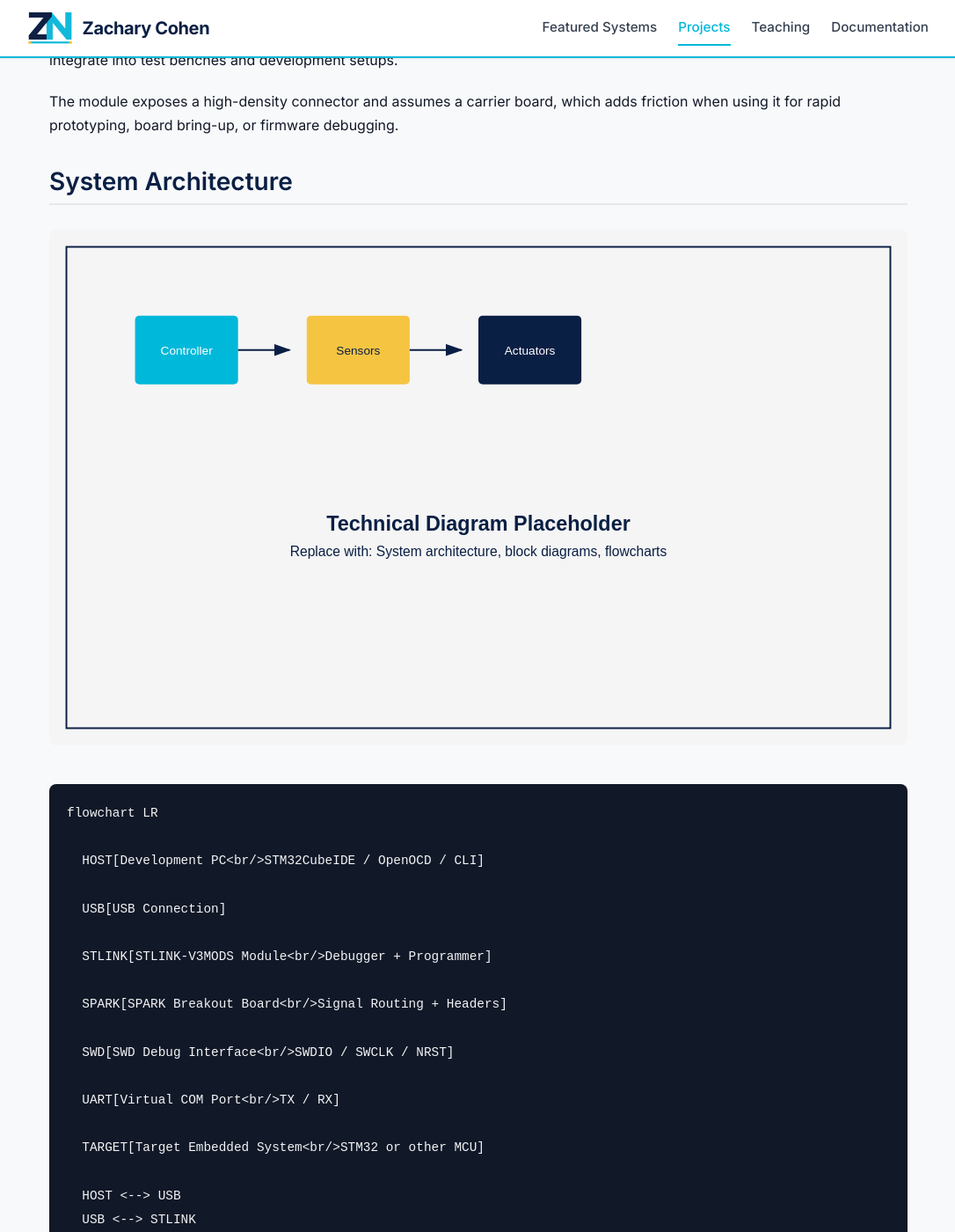
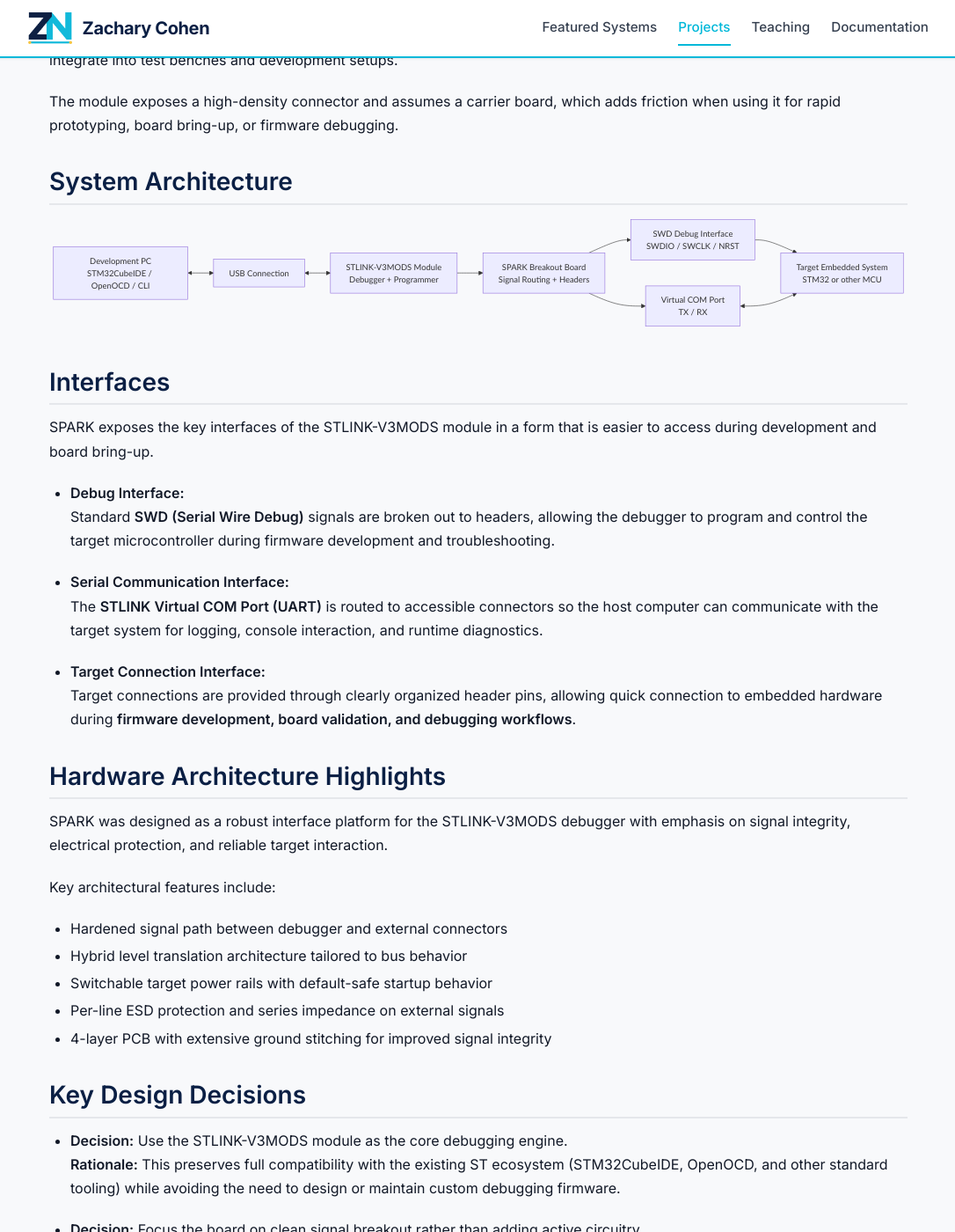
Before and after one commit to zcohen-nerd/Portfolio, a Jekyll site: the page built from projects/stlink-v3mods.md, in a window 1280 px wide and 1400 px high, scrolled down 1251 px. Shown: the whole window at 88% size, without its empty margins (96-1182 px from the left). Built offline with Jekyll 4.4.1, drawn with Linux system fonts in a browser that asks for light colours; some of the changed text lies outside the part shown.

Commit message:
Fix SPARK system architecture diagram

````diff
--- a/projects/stlink-v3mods.md
+++ b/projects/stlink-v3mods.md
@@ -32,36 +32,25 @@ The module exposes a high-density connector and assumes a carrier board, which a
 
 ## System Architecture
 
-<img src="{{ '/assets/images/diagram-placeholder.svg' | relative_url }}" alt="ST-Link V3 Hardware Modifications" style="width: 100%; max-width: 1000px; height: auto; border-radius: 8px; margin: 1rem 0;">
-
-```mermaid
+<div class="mermaid">
 flowchart LR
 
   HOST[Development PC<br/>STM32CubeIDE / OpenOCD / CLI]
-
   USB[USB Connection]
-
   STLINK[STLINK-V3MODS Module<br/>Debugger + Programmer]
-
   SPARK[SPARK Breakout Board<br/>Signal Routing + Headers]
-
   SWD[SWD Debug Interface<br/>SWDIO / SWCLK / NRST]
-
   UART[Virtual COM Port<br/>TX / RX]
-
   TARGET[Target Embedded System<br/>STM32 or other MCU]
 
   HOST <--> USB
   USB <--> STLINK
-
   STLINK --> SPARK
-
   SPARK --> SWD
   SPARK --> UART
-
   SWD --> TARGET
   UART <--> TARGET
-```
+</div>
 
 ## Interfaces
 
````
